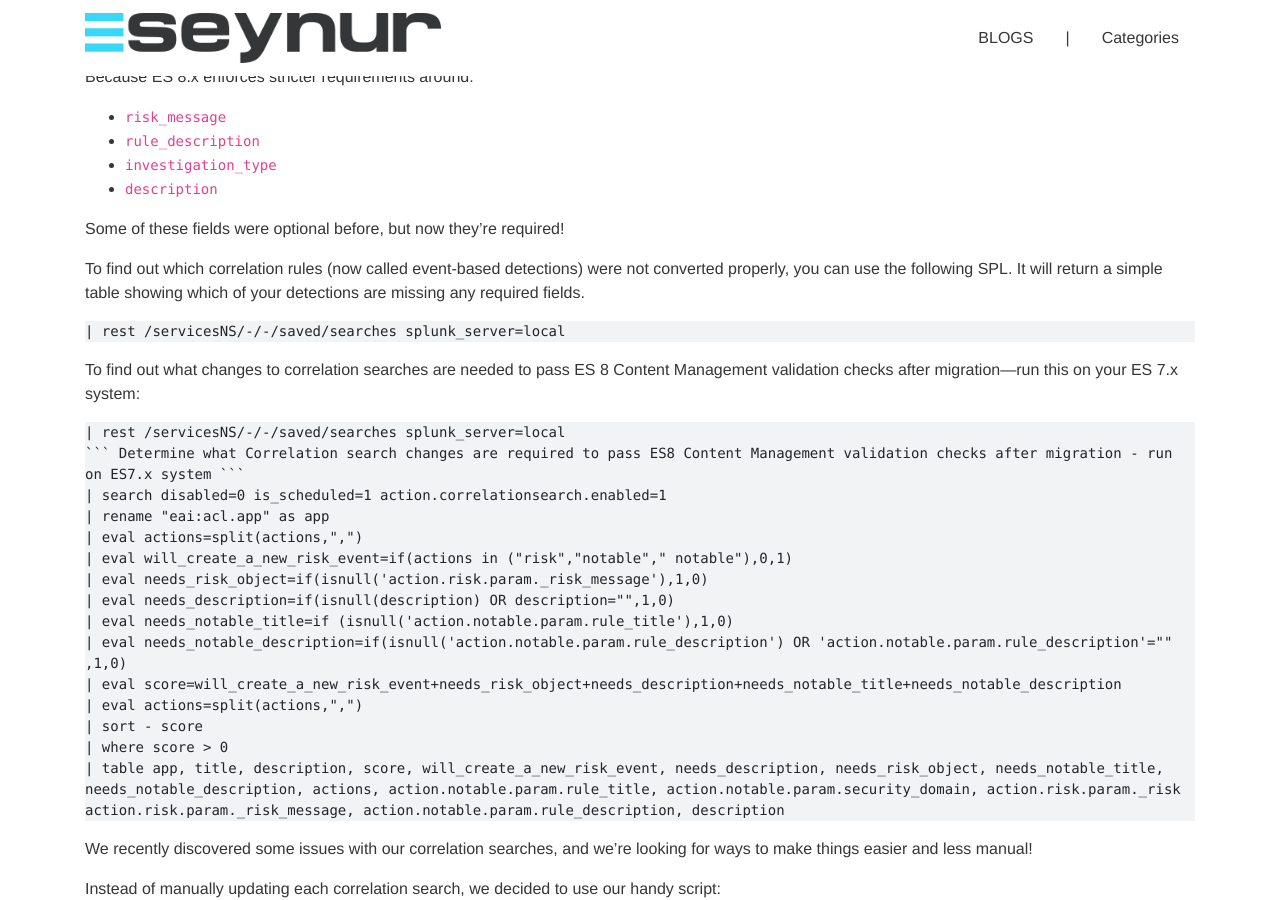
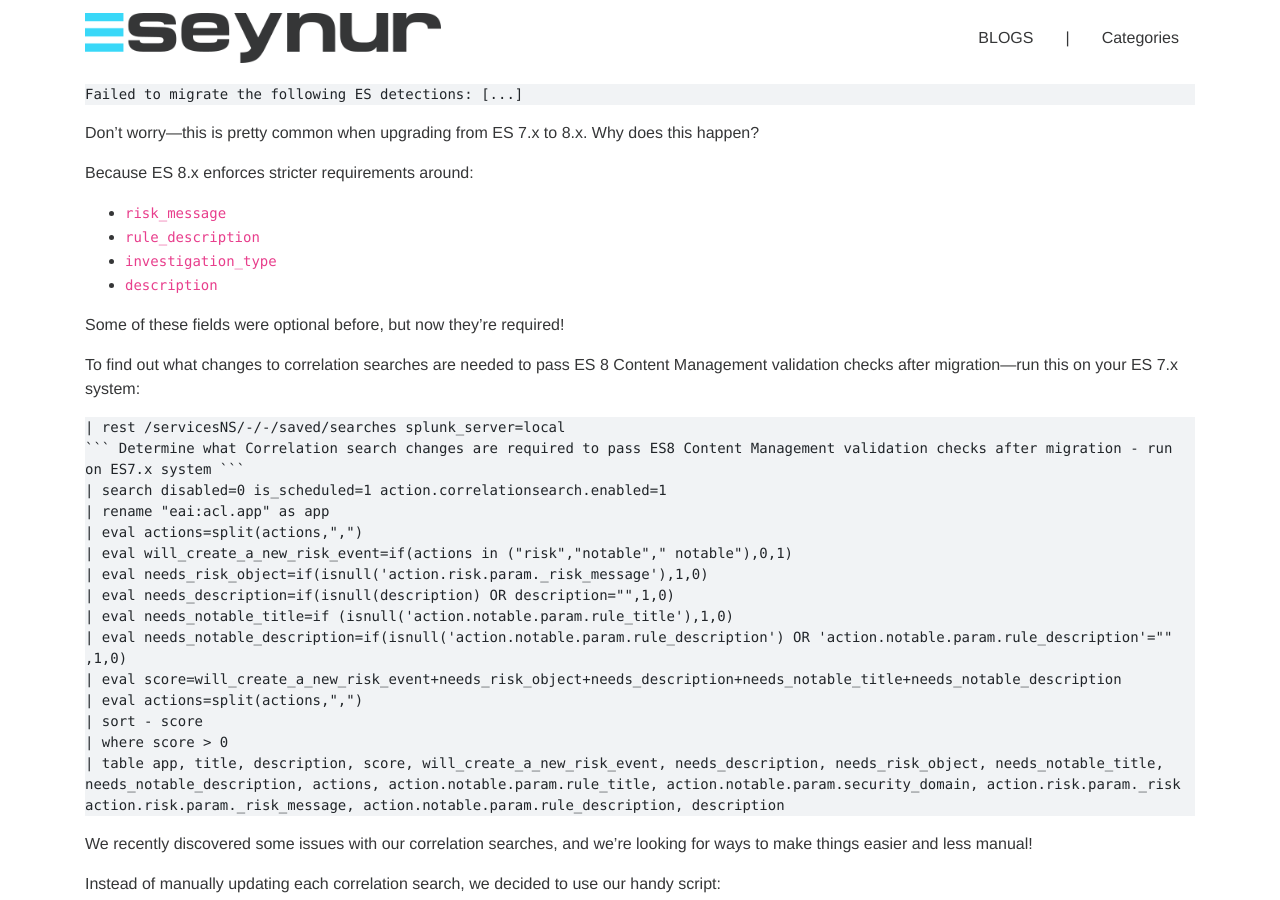
Before and after one commit to seynur/blog, a Jekyll site: the page built from _posts/2026-02-18-upgrading-es-from-es7x-to-es811.md, in a window 1280 px wide and 900 px high, scrolled down 7083 px. Built offline with Jekyll 4.4.1, drawn with Linux system fonts in a browser that asks for light colours; nearby versions of some CDN libraries; some of the changed lines change nothing that is shown.

Commit message:
update to "Upgrading Splunk ES from 7.x to 8.1.1 - Our Journey and Lessons Learned"

````diff
--- a/_posts/2026-02-18-upgrading-es-from-es7x-to-es811.md
+++ b/_posts/2026-02-18-upgrading-es-from-es7x-to-es811.md
@@ -228,7 +228,7 @@
 
 Now it’s time for the exciting part: the upgrade! 🎉
 
-1. **Upgrading with a Search Head Cluster (SHC)**
+> **Upgrading with a Search Head Cluster (SHC)**
 
 If you’re working in a clustered environment, we’ll use the SHC Deployer to handle the upgrade, and it’s easier than you might think!
 
@@ -247,7 +247,7 @@
 
 With all the prep work you’ve done, the upgrade should go off without a hitch! So, no need to rush—grab a cup of coffee or tea and relax while you wait! ☕️
 
-2. **If You Don’t Have a Cluster**
+> **If You Don’t Have a Cluster**
 
 No worries at all—upgrading is super simple and straightforward for you! You can:
 
@@ -308,11 +308,6 @@
 - `description`
 
 Some of these fields were optional before, but now they’re required!
-
-To find out which correlation rules (now called event-based detections) were not converted properly, you can use the following SPL. It will return a simple table showing which of your detections are missing any required fields.
-```
-| rest /servicesNS/-/-/saved/searches splunk_server=local
-```
 
 To find out what changes to correlation searches are needed to pass ES 8 Content Management validation checks after migration—run this on your ES 7.x system:
 
````
